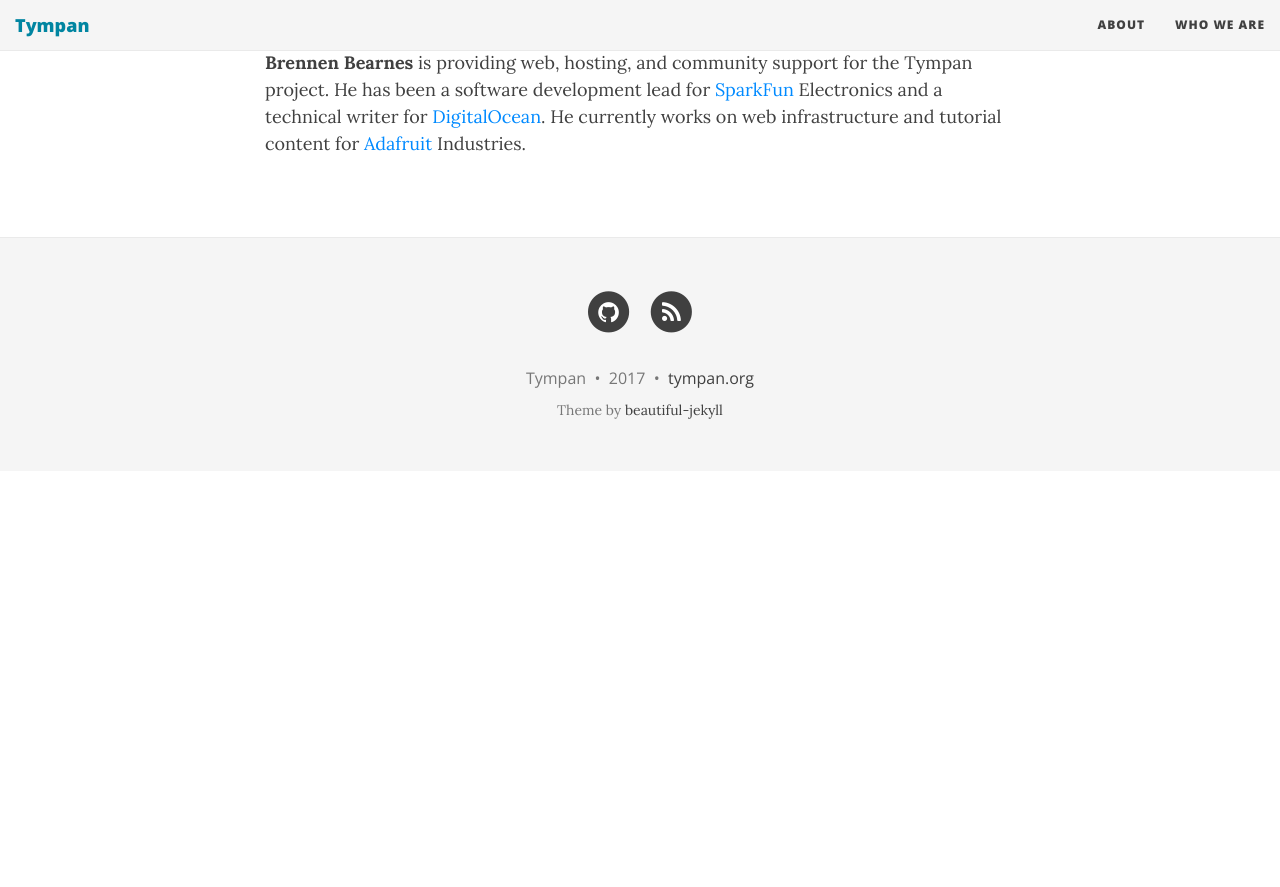
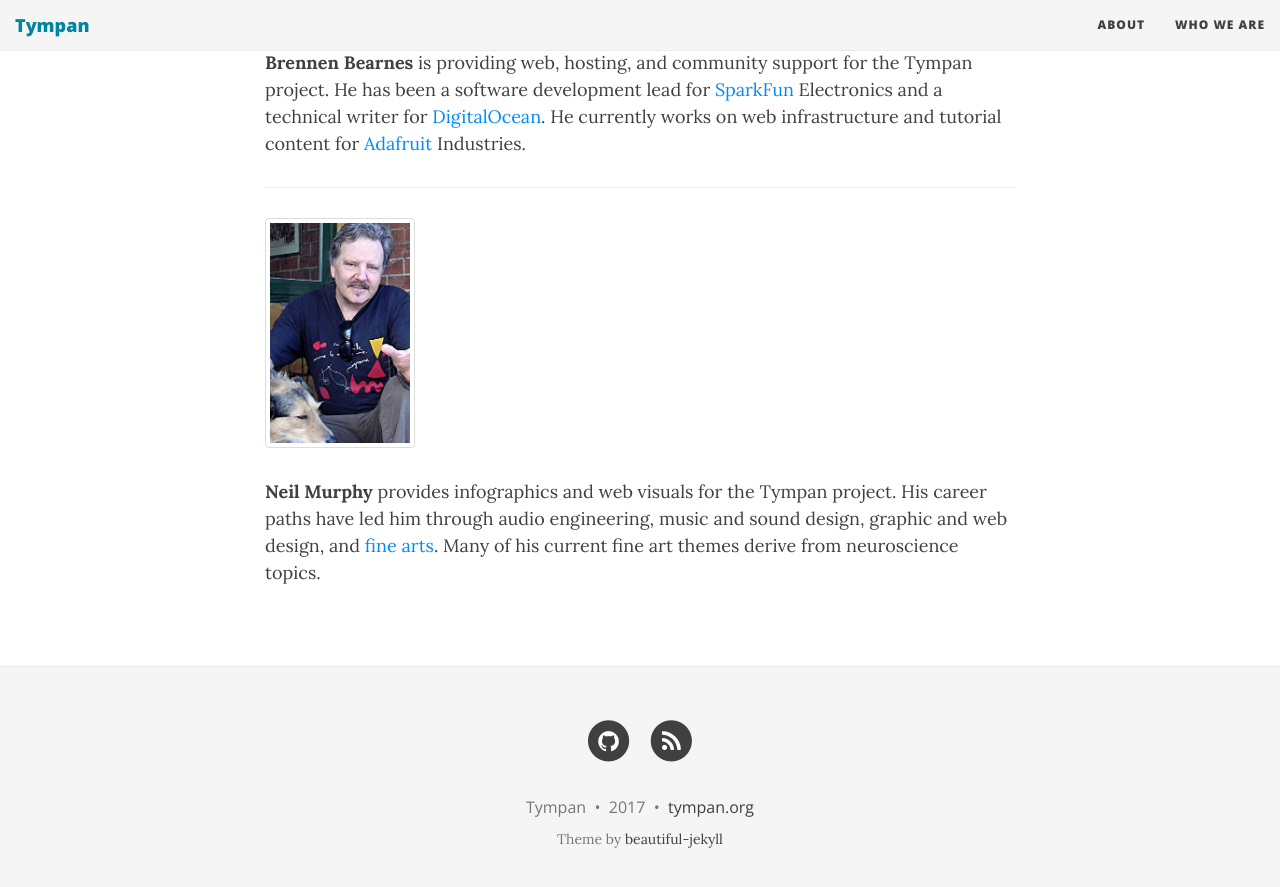
Before and after one commit to Tympan-site/tympan-site, a Jekyll site: the page built from jekyll/who.md, in a window 1280 px wide and 900 px high, scrolled down 2487 px. Shown: the top 887 px of the window. Built offline with Jekyll 4.4.1, drawn with Linux system fonts in a browser that asks for light colours; nearby versions of some CDN libraries; before the commit the page ends 2958 px from its top, so only the background shows below that.

Commit message:
Added Neil to who

```diff
--- a/jekyll/who.md
+++ b/jekyll/who.md
@@ -57,3 +57,9 @@
 ![](/img/people/brennen_bearnes.jpg){:class="img-thumbnail" width="150px"}
 
 **Brennen Bearnes** is providing web, hosting, and community support for the Tympan project.  He has been a software development lead for [SparkFun](www.sparkfun.com) Electronics and a technical writer for [DigitalOcean](www.digitalocean.com).  He currently works on web infrastructure and tutorial content for [Adafruit](www.adafruit.com) Industries.
+
+----
+
+![](/img/people/neil_murphy.jpg){:class="img-thumbnail" width="150px"}
+
+**Neil Murphy** provides infographics and web visuals for the Tympan project. His career paths have led him through audio engineering, music and sound design, graphic and web design, and [fine arts](www.neilmurphystudio.com). Many of his current fine art themes derive from neuroscience topics.
```
Also changed, not shown: jekyll/img/people/neil_murphy.jpg (added).
